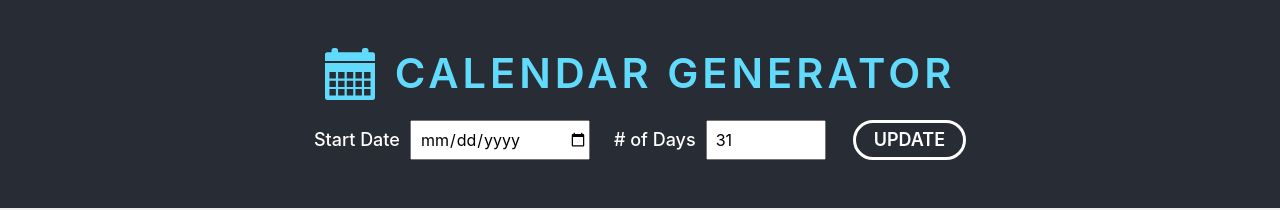
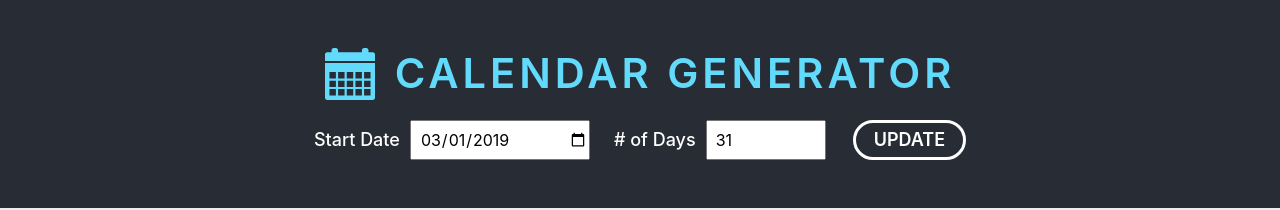
Before and after one commit to davidysoards/calendar-generator, a React (Create React App) app: page / in a window 1280 px wide. Shown: the top 210 px of the page. Built offline with nearby package versions, Linux system fonts and the light colour scheme.

Commit message:
changed default date

```diff
--- a/src/App.js
+++ b/src/App.js
@@ -27,7 +27,7 @@ class App extends Component {
     return (
       <div className="app-container">
         <header>
-          <Header handleUpdate={this.handleUpdate} />
+          <Header handleUpdate={this.handleUpdate} startDate={startDate} />
         </header>
         <main>
           <Main
--- a/src/js/Header.js
+++ b/src/js/Header.js
@@ -3,11 +3,11 @@ import PropTypes from 'prop-types';
 import dateFns from 'date-fns';
 import logo from '../img/glyphicons-46-calendar.svg';
 
-const Header = ({ handleUpdate }) => {
+const Header = ({ startDate, handleUpdate }) => {
   return (
     <div className="header-container">
       <div className="app-identity">
-        <img src={logo} width="50px" />
+        <img src={logo} alt="calendar icon" width="50px" />
         <h1>Calendar Generator</h1>
       </div>
       <form>
@@ -17,7 +17,7 @@ const Header = ({ handleUpdate }) => {
             type="date"
             name="start date"
             id="start"
-            defaultValue={dateFns.startOfMonth(new Date())}
+            defaultValue={dateFns.format(startDate, 'YYYY-MM-DD')}
           />
           <label># of Days</label>
           <input
```
